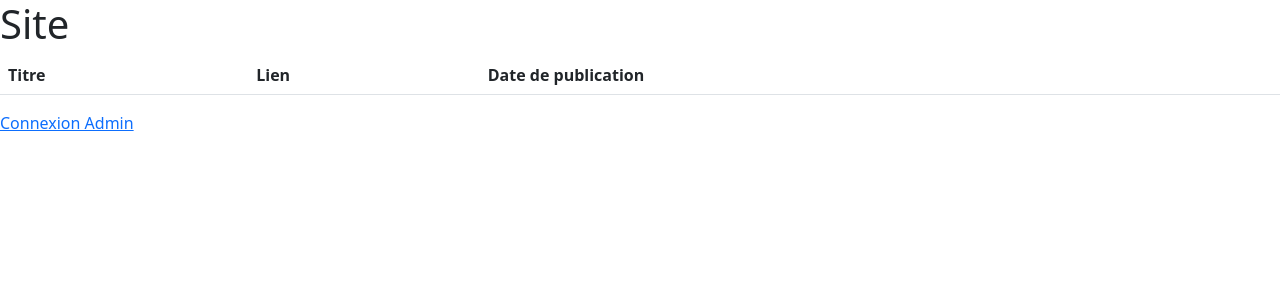
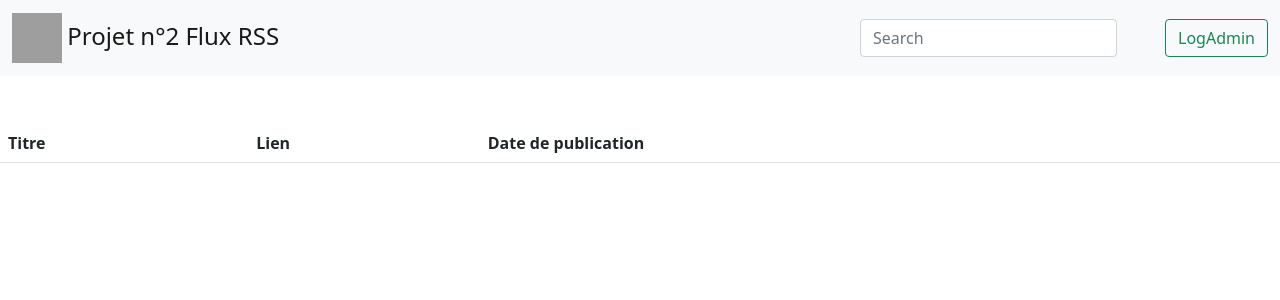
Before and after one commit to Firologia/projet-programmation-web-cote-serveur, a PHP site: page / in a window 1280 px wide. Shown: the top 300 px of the page. Run offline with PHP 8.4, Linux system fonts and the light colour scheme; data that the repository does not hold is empty; grey boxes are pictures that could not be loaded.

Commit message:
amélioration du lobby amélioration de la config.

```diff
--- a/config/config.php
+++ b/config/config.php
@@ -12,7 +12,14 @@ $dsn='mysql:host=berlin.iut.local;dbname=dbjoartzet'; //nom BDD
 $user='joartzet'; //nom utilisateur
 $pass='achanger'; //mot de passe utilisateur
 $action='';
-$con = new Connection($dsn,$user,$pass);
+try{
+    $con = new Connection($dsn,$user,$pass);
+}catch (PDOException $e){
+    $dsn="mysql:host=localhost;dbname=dbnews";
+    $user="root";
+    $con = new Connection($dsn,$user,$pass);
+}
+
 $bootstrap='<link href="https://cdn.jsdelivr.net/npm/bootstrap@5.1.3/dist/css/bootstrap.min.css" rel="stylesheet" integrity="sha384-1BmE4kWBq78iYhFldvKuhfTAU6auU8tT94WrHftjDbrCEXSU1oBoqyl2QvZ6jIW3" crossorigin="anonymous">';
 
 
--- a/view/lobby.php
+++ b/view/lobby.php
@@ -7,11 +7,22 @@
 
 <body>
 <header>
-    <h1 class="maintitle"><a>Site</a></h1>
+    <nav class="navbar navbar-light bg-light">
+        <div class="container-fluid">
+            <a class="navbar-brand my-auto " href="#">
+                <img src="resources/logo.png" alt="" width="50" height="50" class="d-inline-block align-text-center">
+                <h4 class="my-auto d-inline-block align-text-top">Projet n°2 Flux RSS</h4>
+            </a>
+            <form class="d-flex my-auto">
+                <input class="form-control me-5" type="search" placeholder="Search" aria-label="Search">
+                <a class="btn btn-outline-success" href="index.php?action=logAdmin">LogAdmin</a>
+            </form>
+        </div>
+    </nav>
 </header>
 
 <div>
-    <article class="listeNews">
+    <article class="listeNews mt-5 mx-auto">
         <?php
 
         global $dsn, $user, $pass, $con;
@@ -46,7 +57,7 @@
             require('vueNews.php');
         }
         ?>
-        <a href="index.php?action=logAdmin">Connexion Admin</a>
+
     </article>
 </div>
 </body>
```
